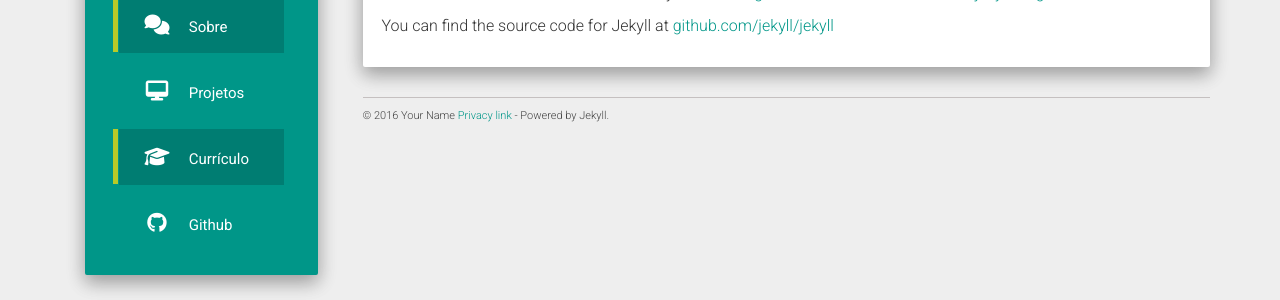
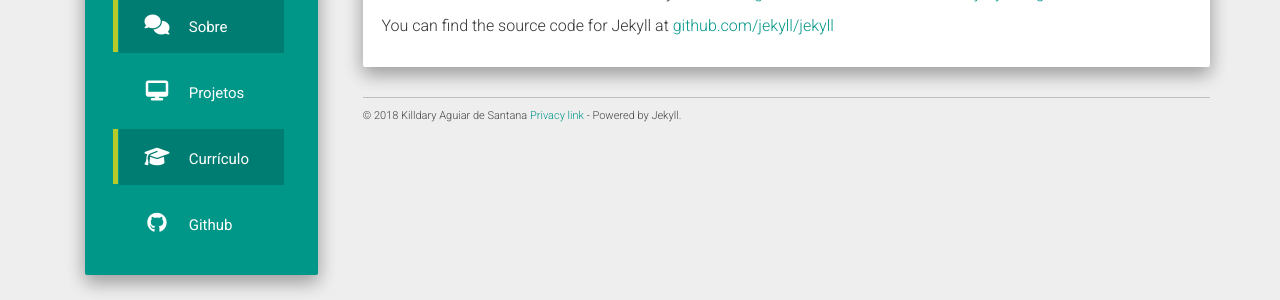
Before and after one commit to killdary/killdary.github.io, a Jekyll site: the page built from about.md, in a window 1280 px wide. Shown: the part 319-619 px from the top of the page. Built offline with Jekyll 4.4.1, drawn with Linux system fonts in a browser that asks for light colours; nearby versions of some CDN libraries.

Commit message:
Update footer.html

```diff
--- a/_includes/footer.html
+++ b/_includes/footer.html
@@ -1,5 +1,5 @@
 <footer>
-  © 2016 Your Name <a href="#">Privacy link</a> - Powered by Jekyll.
+  © 2018 Killdary Aguiar de Santana <a href="#">Privacy link</a> - Powered by Jekyll.
 </footer>
 <div align="center">
   <script async src="https://pagead2.googlesyndication.com/pagead/js/adsbygoogle.js"></script>
```
